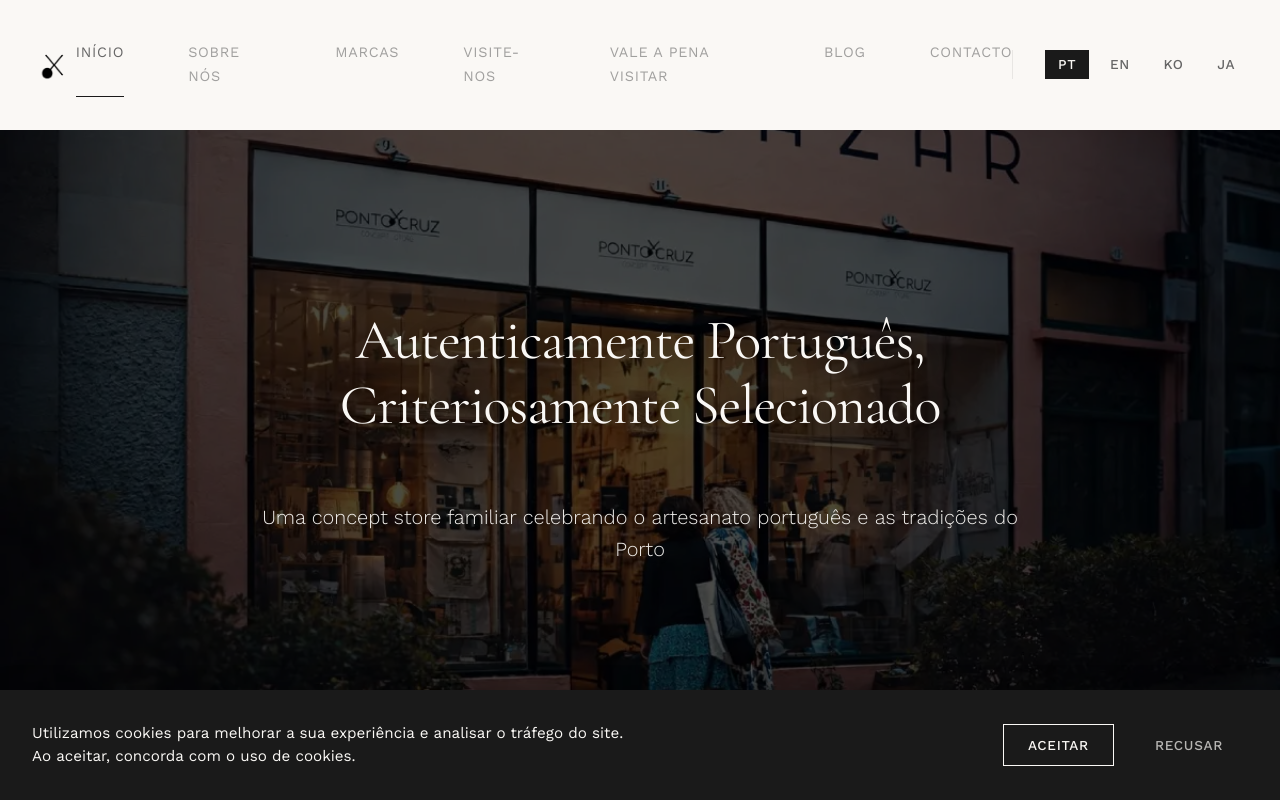
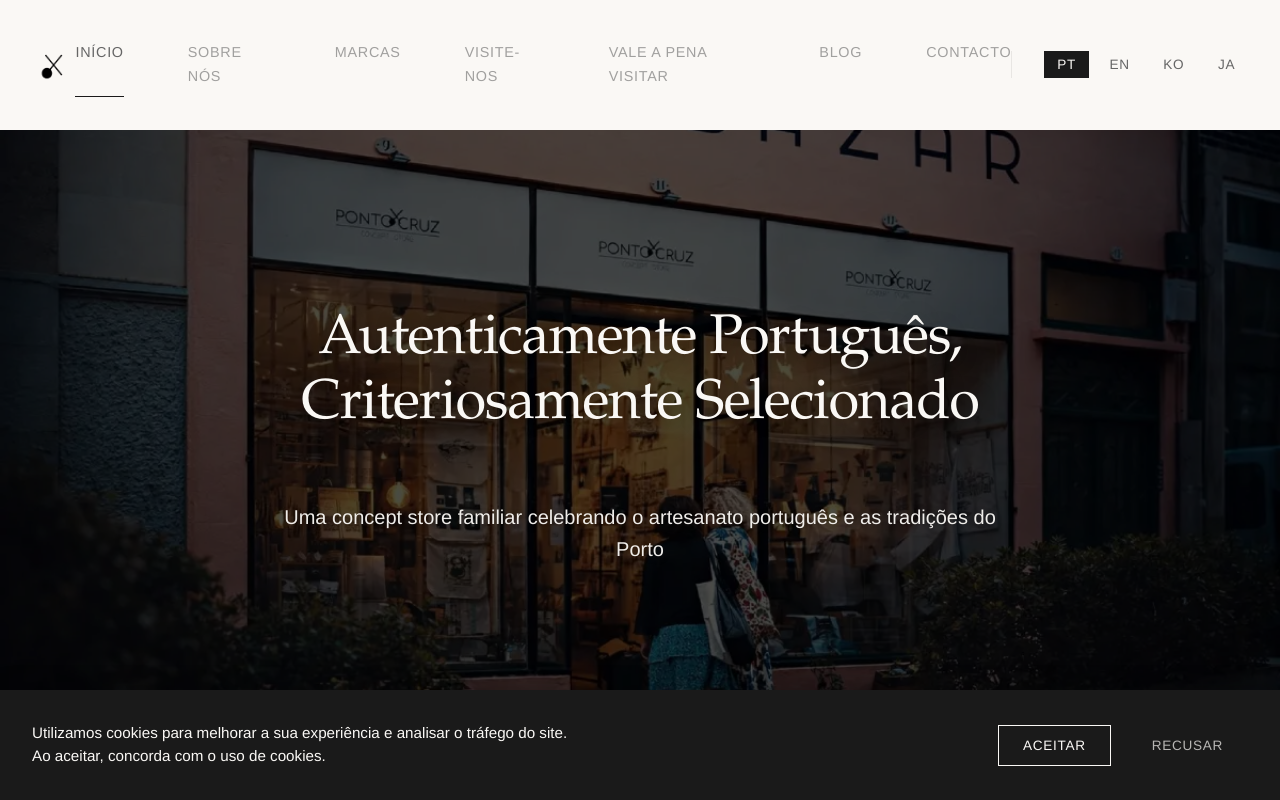
Before and after one commit to pontocruzporto-store/ponto-cruz-site, a React (Vite) app: page /pt in a window 1280 px wide. Shown: the top 800 px of the page. Built offline with nearby package versions, Linux system fonts and the light colour scheme.

Commit message:
perf: fix fonts and CLS

```diff
--- a/package.json
+++ b/package.json
@@ -11,8 +11,8 @@
     "export": "vite build && node scripts/generate-static.js"
   },
   "dependencies": {
-    "@fontsource/cormorant-garamond": "^5.2.11",
-    "@fontsource/work-sans": "^5.2.8",
+    "@fontsource-variable/cormorant-garamond": "^5.2.6",
+    "@fontsource-variable/work-sans": "^5.2.8",
     "react": "^18.2.0",
     "react-dom": "^18.2.0",
     "react-ga4": "^2.1.0",
--- a/src/styles/global.css
+++ b/src/styles/global.css
@@ -1,60 +1,7 @@
 /* Self-hosted fonts via Fontsource — no Google Fonts, no render-blocking requests */
-@import "@fontsource/cormorant-garamond/300.css";
-@import "@fontsource/cormorant-garamond/400.css";
-@import "@fontsource/cormorant-garamond/500.css";
-@import "@fontsource/cormorant-garamond/600.css";
-@import "@fontsource/cormorant-garamond/700.css";
-@import "@fontsource/work-sans/300.css";
-@import "@fontsource/work-sans/400.css";
-@import "@fontsource/work-sans/500.css";
-@import "@fontsource/work-sans/600.css";
-
-/* Override Fontsource default font-display:swap → optional to prevent CLS */
-@font-face {
-  font-family: "Cormorant Garamond";
-  font-display: optional;
-  font-weight: 300;
-}
-@font-face {
-  font-family: "Cormorant Garamond";
-  font-display: optional;
-  font-weight: 400;
-}
-@font-face {
-  font-family: "Cormorant Garamond";
-  font-display: optional;
-  font-weight: 500;
-}
-@font-face {
-  font-family: "Cormorant Garamond";
-  font-display: optional;
-  font-weight: 600;
-}
-@font-face {
-  font-family: "Cormorant Garamond";
-  font-display: optional;
-  font-weight: 700;
-}
-@font-face {
-  font-family: "Work Sans";
-  font-display: optional;
-  font-weight: 300;
-}
-@font-face {
-  font-family: "Work Sans";
-  font-display: optional;
-  font-weight: 400;
-}
-@font-face {
-  font-family: "Work Sans";
-  font-display: optional;
-  font-weight: 500;
-}
-@font-face {
-  font-family: "Work Sans";
-  font-display: optional;
-  font-weight: 600;
-}
+/* Using variable fonts for smaller file size and single request per family */
+@import "@fontsource-variable/cormorant-garamond";
+@import "@fontsource-variable/work-sans";
 
 /* Global Styles - Museum/Editorial Aesthetic */
 
@@ -69,8 +16,8 @@
   --color-border: #e8e6e3;
 
   /* Typography */
-  --font-serif: "Cormorant Garamond", "Garamond", "Georgia", serif;
-  --font-sans: "Work Sans", "Helvetica Neue", "Arial", sans-serif;
+  --font-serif: "Cormorant Garamond Variable", "Garamond", "Georgia", serif;
+  --font-sans: "Work Sans Variable", "Helvetica Neue", "Arial", sans-serif;
 
   /* Spacing */
   --spacing-xs: 0.5rem;
```
Also changed, not shown: 1 other file (tests, documents, lock files or other folders).
